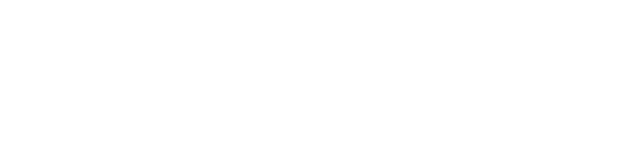
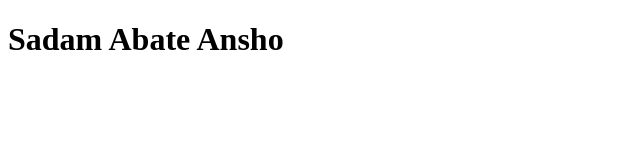
Before and after one commit to sadbob10/CODSOFT, a plain HTML site: page index.html in a window 1280 px wide. Shown: the whole page, without its empty margins (0-640 px from the left). Drawn offline with Linux system fonts and the light colour scheme.

Commit message:
2nd commit

```diff
--- a/index.html
+++ b/index.html
@@ -6,6 +6,6 @@
     <title>Portfolio</title>
 </head>
 <body>
-
+    <h1>Sadam Abate Ansho</h1>
 </body>
 </html>
```
Also changed, not shown: 1 other file.
